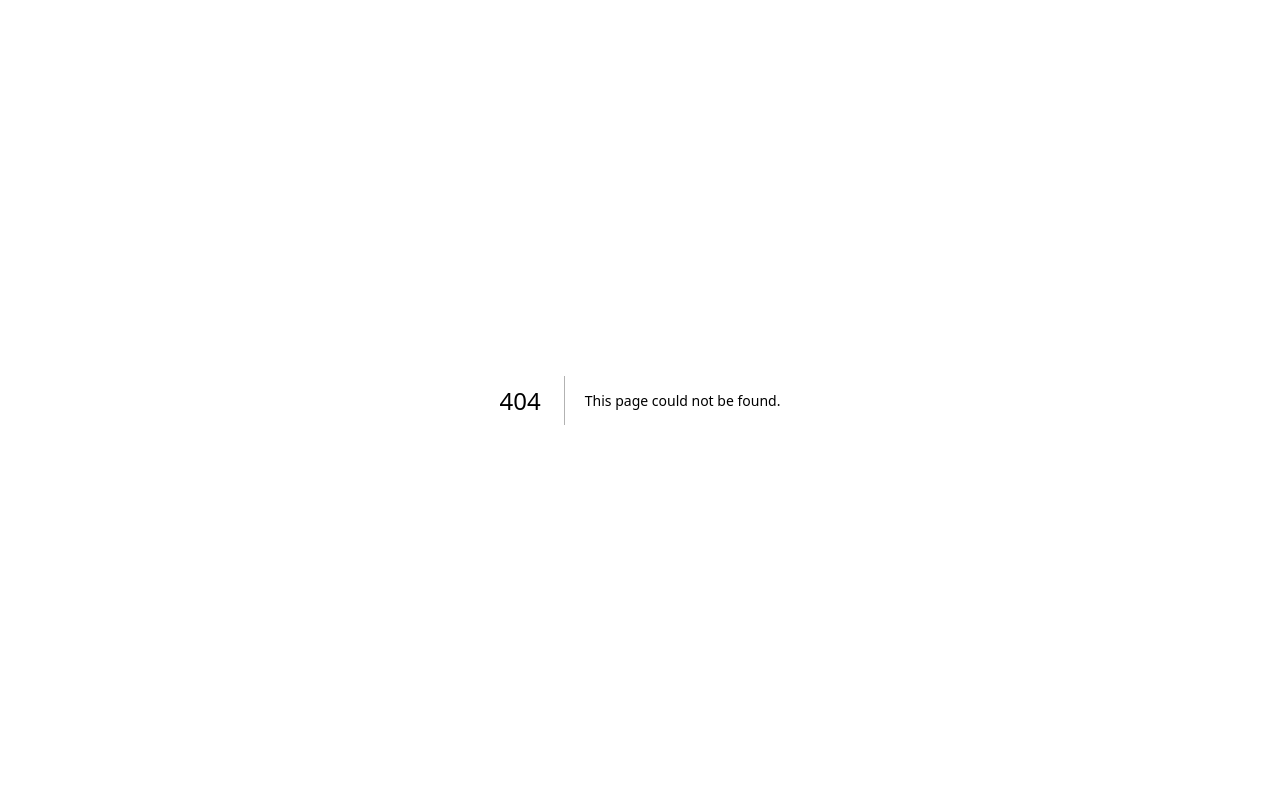
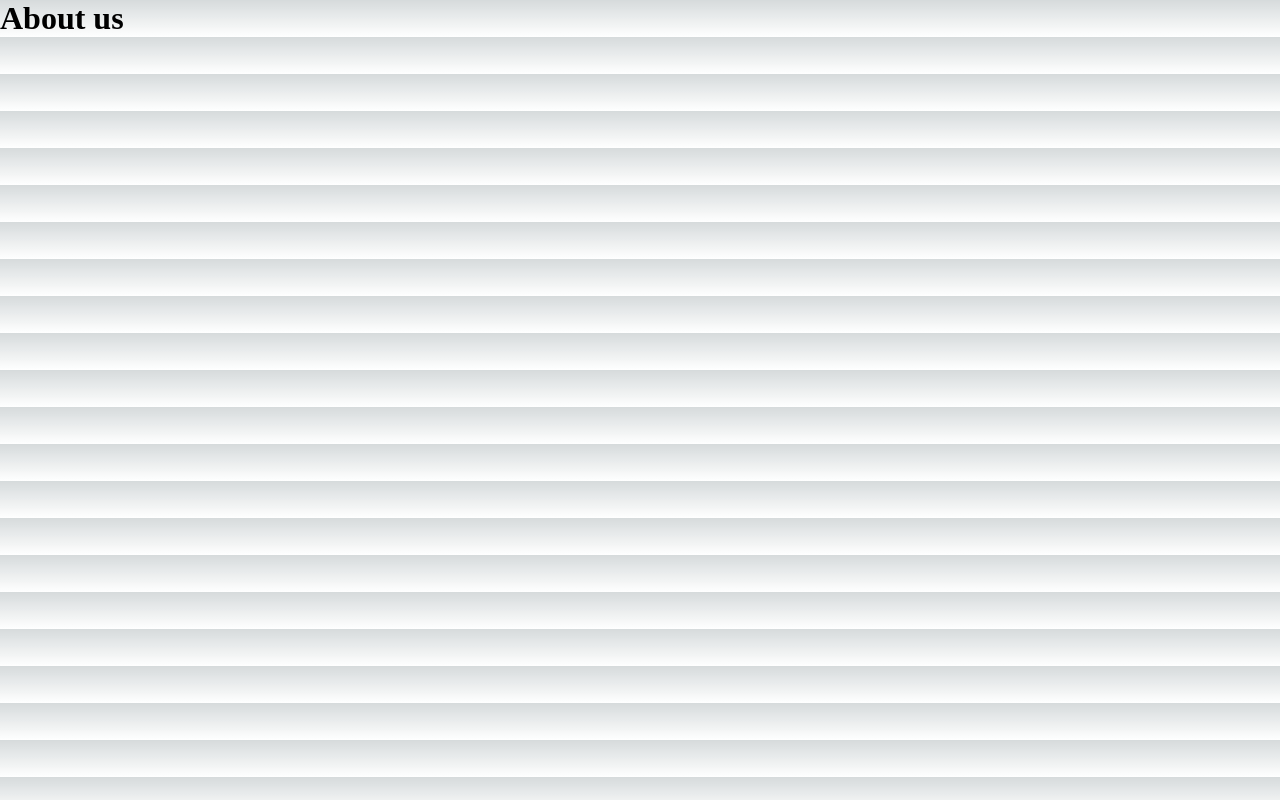
Before and after one commit to officialrajdeepsingh/next.config.js, a Next.js app: page /about in a window 1280 px wide. Before the commit this address had no page. Built offline with nearby package versions, Linux system fonts and the light colour scheme.

Commit message:
create the about page

```diff
--- /dev/null
+++ b/pages/about.js
@@ -0,0 +1,11 @@
+import React from 'react';
+
+function about(props) {
+    return (
+        <div>
+            <h1> About us </h1>
+        </div>
+    );
+}
+
+export default about;
```
